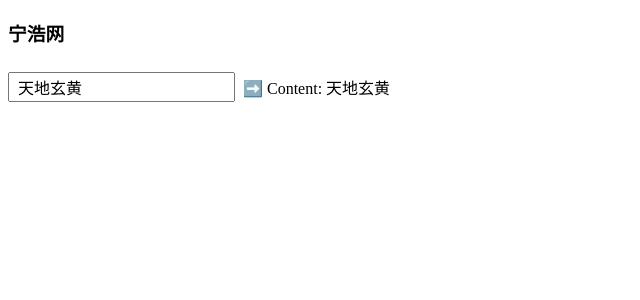
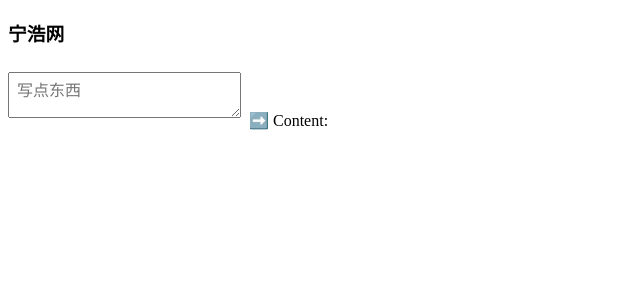
Before and after one commit to rockts/ninghao-vue, a Vue app: page / in a window 1280 px wide. Shown: the top 300 px of the page, without its empty margins (0-640 px from the left). Built offline with nearby package versions, Linux system fonts and the light colour scheme.

Commit message:
多行文本（Textarea）

```diff
--- a/src/app/app.vue
+++ b/src/app/app.vue
@@ -1,6 +1,6 @@
 <template>
   <h3>{{ name }}</h3>
-  <input type="text" v-model="content" />
+  <textarea v-model="content" placeholder="写点东西"></textarea>
   <span>➡️ Content: {{ content }}</span>
 </template>
 
@@ -9,7 +9,7 @@
   data() {
     return {
       name: '宁浩网',
-      content: '天地玄黄',
+      content: '',
     };
   },
 };
```
